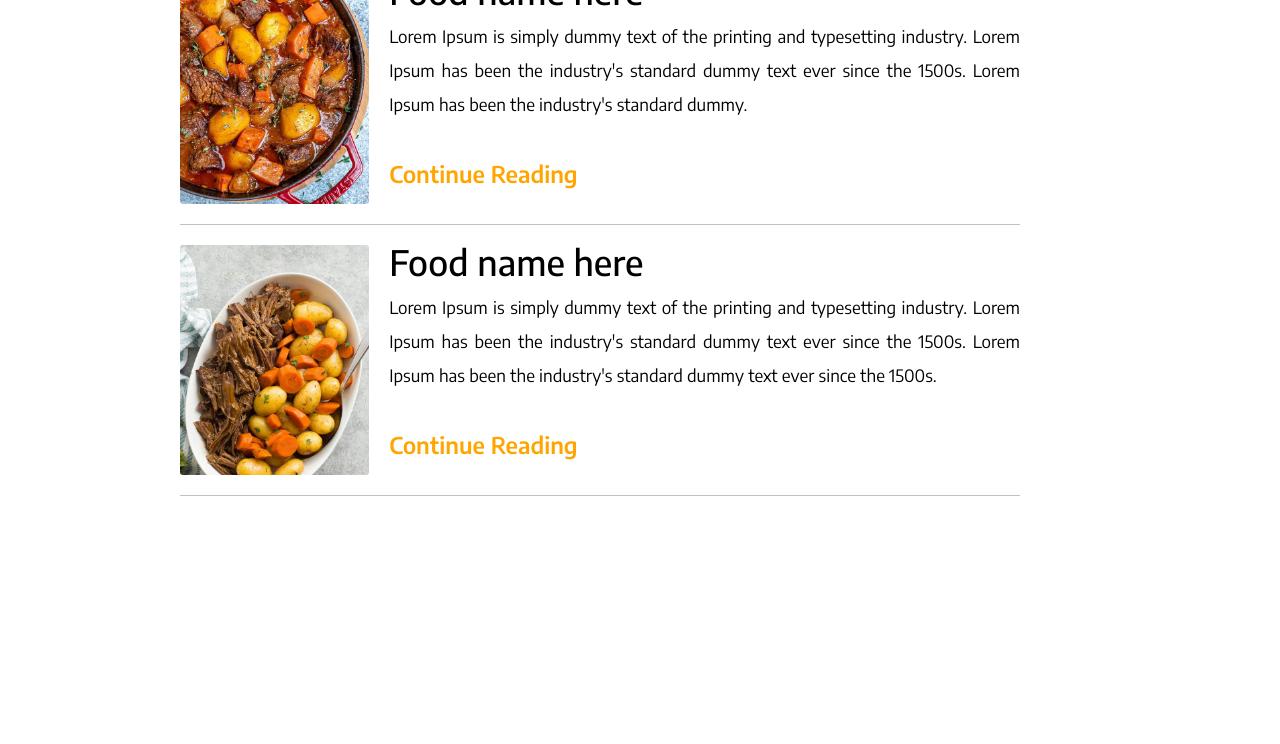
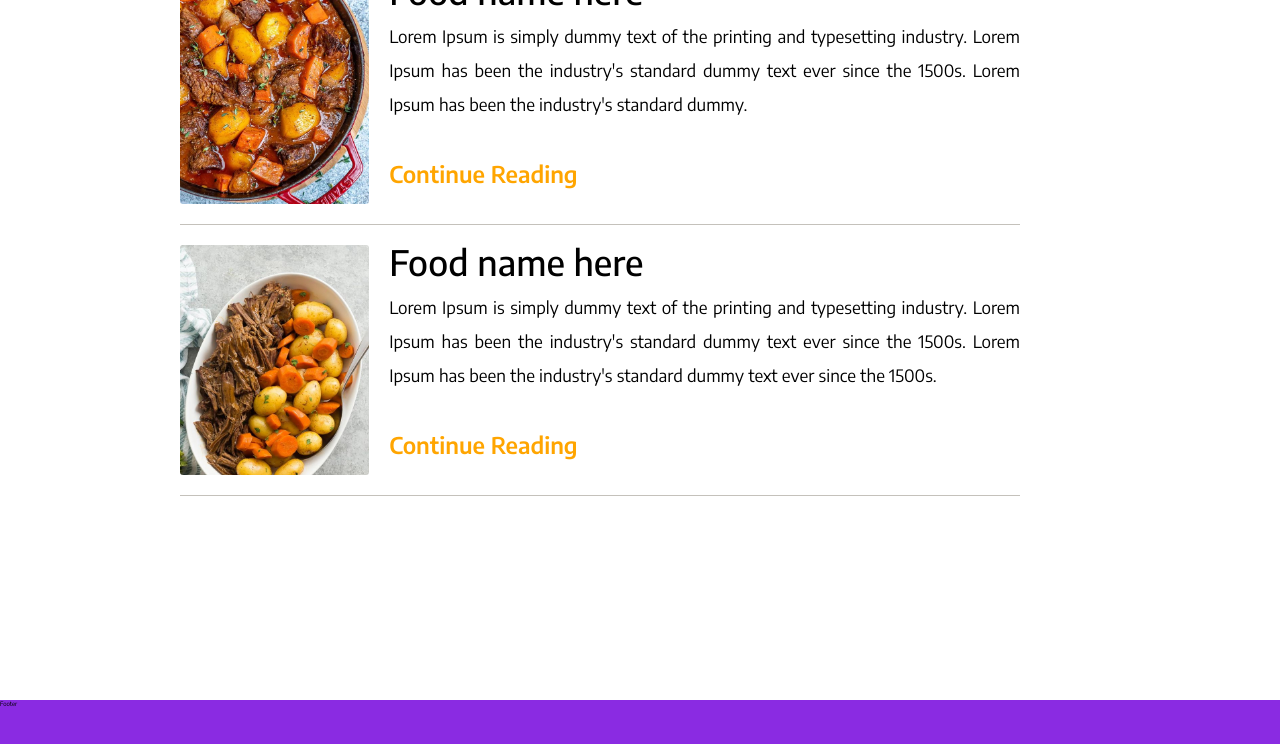
Before and after one commit to AnnaAn01/recipe-website, a React (Create React App) app: page / in a window 1280 px wide. Shown: the part 1436-2180 px from the top of the page. Before the commit the page ends 2136 px from the top, so only its background shows below. Built offline with nearby package versions, Linux system fonts and the light colour scheme.

Commit message:
adding the footer

```diff
--- a/src/App.js
+++ b/src/App.js
@@ -1,12 +1,14 @@
 import "./App.css";
 import Navbar from "./components/Navbar/Navbar";
 import HomePage from "./components/HomePage/HomePage";
+import Footer from "./components/Footer";
 
 function App() {
   return (
     <div className="App">
       <Navbar />
       <HomePage />
+      <Footer />
     </div>
   );
 }
--- /dev/null
+++ b/src/components/Footer.css
@@ -0,0 +1,4 @@
+.footer {
+  background-color: blueviolet;
+  height: 50vh;
+}
--- /dev/null
+++ b/src/components/Footer.js
@@ -0,0 +1,8 @@
+import React from "react";
+import "./Footer.css";
+
+const Footer = () => {
+  return <footer className="footer">Footer</footer>;
+};
+
+export default Footer;
--- a/src/components/HomePage/HomePage.css
+++ b/src/components/HomePage/HomePage.css
@@ -1,5 +1,5 @@
 .homepage {
-  height: 200vh;
+  height: 100%;
   background-repeat: no-repeat;
   background-size: 100%;
   align-items: center;
```
